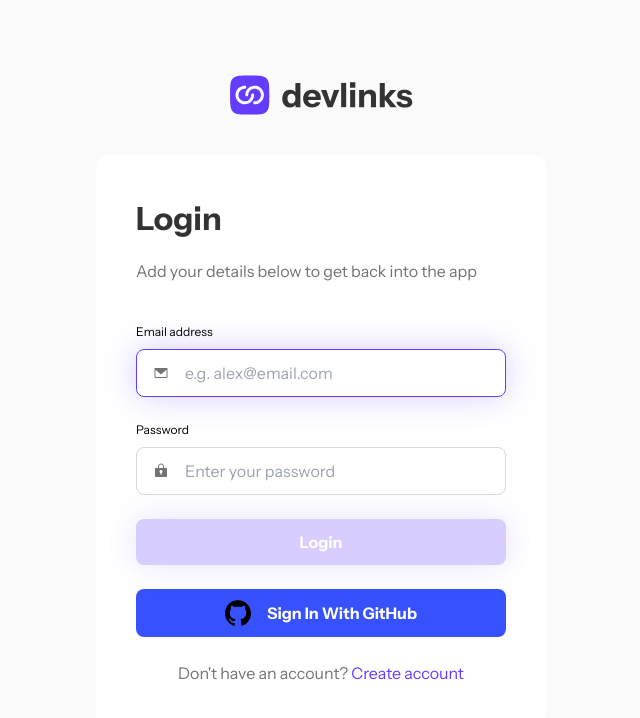
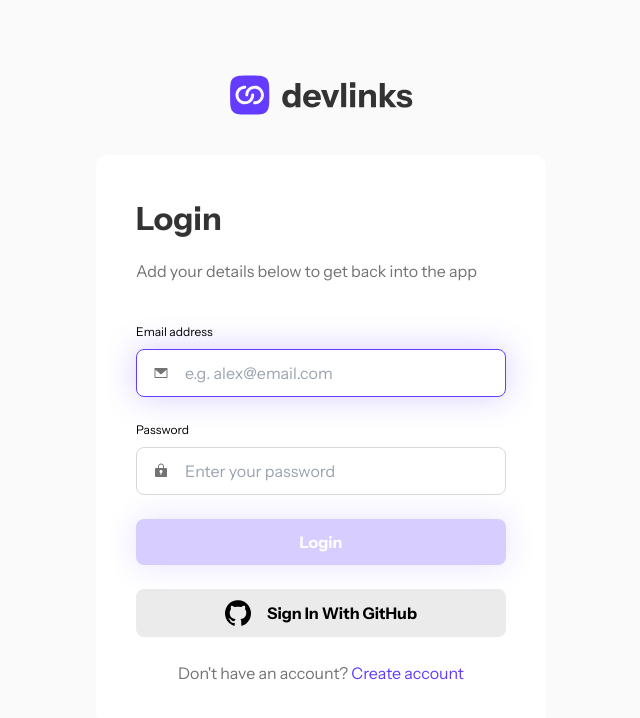
Before and after one commit to AbiodunOlaoluwa/devlinks, a Next.js app: page / in a window 1280 px wide. Shown: the top 718 px of the page, without its empty margins (319-959 px from the left). Built offline with nearby package versions, Linux system fonts and the light colour scheme; no server answers.

Commit message:
GitHub Button Cosmetic Changes - Made the button colors better

```diff
--- a/app/githubButton.css
+++ b/app/githubButton.css
@@ -1,7 +1,7 @@
 @media (hover: hover) {
     .gitHubButton:hover {
         cursor: pointer;
-        background: rgba(55, 81, 255, 0.8);
+        background-color: rgb(247, 245, 245);
     }
 }
 
@@ -17,13 +17,14 @@
     width: 100%;
     padding: 11px 27px;
     outline: none;
-    background-color: #3751ff;
-    color: white;
+    background-color: rgb(235, 235, 235);
+    color: black;
     font-weight: bold;
     font-size: 16px;
+    /* border: 1px solid black; */
     border-radius: 8px;
 }
 
 .gitHubButton:active {
-    background-color: rgba(55, 81, 255, 0.5);
+    background-color: rgb(193, 193, 193);
 }
```
